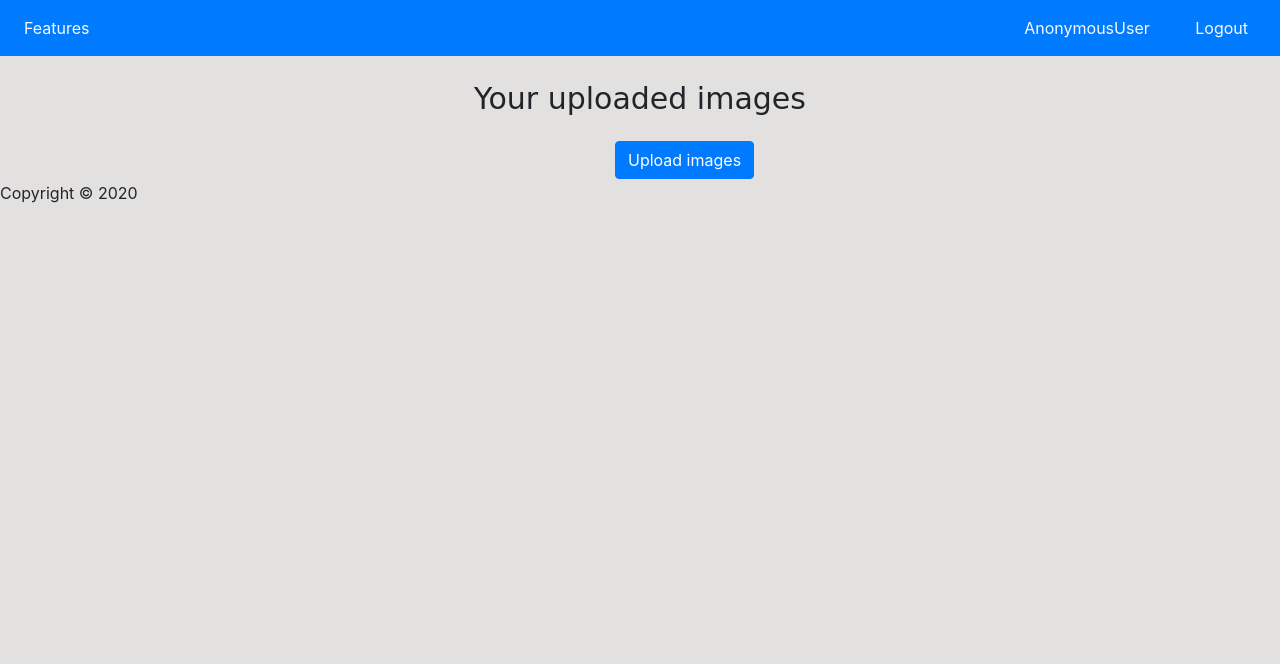
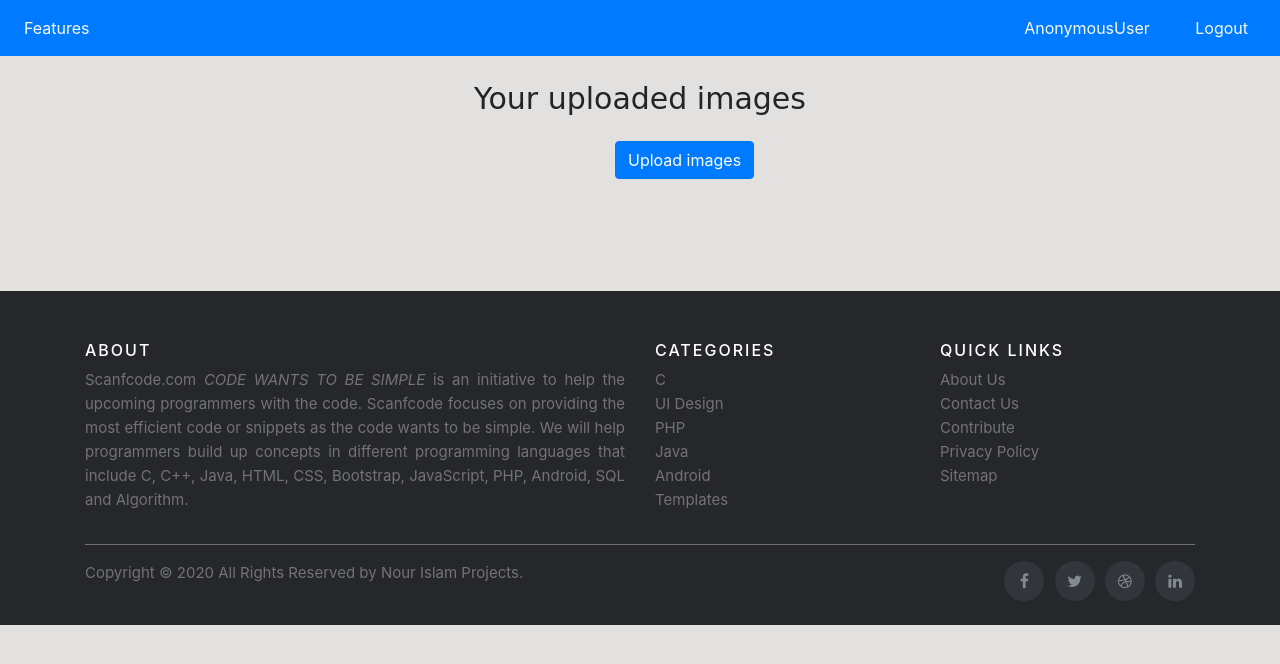
Before and after one commit to sniper0110/ImageFilters, a Django app: template imagefilters/templates/imagefilters/home_page.html in a window 1280 px wide. Shown: the top 664 px of the page. Run offline with Django 3.2, Linux system fonts and the light colour scheme; the template is opened without the code that fills it, so the values that code supplies are empty; some libraries are stand-ins or nearby versions.

Commit message:
adding custom footer the page

```diff
--- a/imagefilters/static/imagefilters/css/custom_css_styles.css
+++ b/imagefilters/static/imagefilters/css/custom_css_styles.css
@@ -141,6 +141,8 @@ background-color: #8ebf42
 }
 
 
+
+
 .main-content{
     display:flex;
     flex-direction:column;
@@ -153,3 +155,7 @@ background-color: #8ebf42
     margin:20px auto 20px auto;
     padding:0;
 }
+
+.my-spacer{
+    margin-bottom:110px;
+}
--- /dev/null
+++ b/imagefilters/static/imagefilters/css/footer.css
@@ -0,0 +1,163 @@
+.site-footer
+{
+  background-color:#26272b;
+  padding:45px 0 20px;
+  font-size:15px;
+  line-height:24px;
+  color:#737373;
+}
+.site-footer hr
+{
+  border-top-color:#bbb;
+  opacity:0.5
+}
+.site-footer hr.small
+{
+  margin:20px 0
+}
+.site-footer h6
+{
+  color:#fff;
+  font-size:16px;
+  text-transform:uppercase;
+  margin-top:5px;
+  letter-spacing:2px
+}
+.site-footer a
+{
+  color:#737373;
+}
+.site-footer a:hover
+{
+  color:#3366cc;
+  text-decoration:none;
+}
+.footer-links
+{
+  padding-left:0;
+  list-style:none
+}
+.footer-links li
+{
+  display:block
+}
+.footer-links a
+{
+  color:#737373
+}
+.footer-links a:active,.footer-links a:focus,.footer-links a:hover
+{
+  color:#3366cc;
+  text-decoration:none;
+}
+.footer-links.inline li
+{
+  display:inline-block
+}
+.site-footer .social-icons
+{
+  text-align:right
+}
+.site-footer .social-icons a
+{
+  width:40px;
+  height:40px;
+  line-height:40px;
+  margin-left:6px;
+  margin-right:0;
+  border-radius:100%;
+  background-color:#33353d
+}
+.copyright-text
+{
+  margin:0
+}
+@media (max-width:991px)
+{
+  .site-footer [class^=col-]
+  {
+    margin-bottom:30px
+  }
+}
+@media (max-width:767px)
+{
+  .site-footer
+  {
+    padding-bottom:0
+  }
+  .site-footer .copyright-text,.site-footer .social-icons
+  {
+    text-align:center
+  }
+}
+.social-icons
+{
+  padding-left:0;
+  margin-bottom:0;
+  list-style:none
+}
+.social-icons li
+{
+  display:inline-block;
+  margin-bottom:4px
+}
+.social-icons li.title
+{
+  margin-right:15px;
+  text-transform:uppercase;
+  color:#96a2b2;
+  font-weight:700;
+  font-size:13px
+}
+.social-icons a{
+  background-color:#eceeef;
+  color:#818a91;
+  font-size:16px;
+  display:inline-block;
+  line-height:44px;
+  width:44px;
+  height:44px;
+  text-align:center;
+  margin-right:8px;
+  border-radius:100%;
+  -webkit-transition:all .2s linear;
+  -o-transition:all .2s linear;
+  transition:all .2s linear
+}
+.social-icons a:active,.social-icons a:focus,.social-icons a:hover
+{
+  color:#fff;
+  background-color:#29aafe
+}
+.social-icons.size-sm a
+{
+  line-height:34px;
+  height:34px;
+  width:34px;
+  font-size:14px
+}
+.social-icons a.facebook:hover
+{
+  background-color:#3b5998
+}
+.social-icons a.twitter:hover
+{
+  background-color:#00aced
+}
+.social-icons a.linkedin:hover
+{
+  background-color:#007bb6
+}
+.social-icons a.dribbble:hover
+{
+  background-color:#ea4c89
+}
+@media (max-width:767px)
+{
+  .social-icons li.title
+  {
+    display:block;
+    margin-right:0;
+    font-weight:600
+  }
+}
--- a/imagefilters/templates/imagefilters/home_page.html
+++ b/imagefilters/templates/imagefilters/home_page.html
@@ -9,13 +9,14 @@
 
     <!--<link rel="stylesheet" type="text/css" href="{% static 'imagefilters/css/image_gallery.css' %}">-->
     <link rel="stylesheet" href="{% static 'imagefilters/css/custom_css_styles.css' %}">
+    <link rel="stylesheet" type="text/css" href="{% static 'imagefilters/css/footer.css' %}">
 
 </head>
 <body>
 
 <section>
 
-    <div class="section-container">
+    <div class="section-container my-spacer">
         <div class="title-context">Your uploaded images</div>
         <div class="main-content">
             <div class="box-2">
@@ -37,9 +38,62 @@
 
 </section>
 
-<footer>
-    Copyright &copy; 2020
+
+
+<!-- Footer -->
+<footer class="site-footer">
+      <div class="container">
+        <div class="row">
+          <div class="col-sm-12 col-md-6">
+            <h6>About</h6>
+            <p class="text-justify">Scanfcode.com <i>CODE WANTS TO BE SIMPLE </i> is an initiative  to help the upcoming programmers with the code. Scanfcode focuses on providing the most efficient code or snippets as the code wants to be simple. We will help programmers build up concepts in different programming languages that include C, C++, Java, HTML, CSS, Bootstrap, JavaScript, PHP, Android, SQL and Algorithm.</p>
+          </div>
+
+          <div class="col-xs-6 col-md-3">
+            <h6>Categories</h6>
+            <ul class="footer-links">
+              <li><a href="">C</a></li>
+              <li><a href="">UI Design</a></li>
+              <li><a href="">PHP</a></li>
+              <li><a href="">Java</a></li>
+              <li><a href="">Android</a></li>
+              <li><a href="">Templates</a></li>
+            </ul>
+          </div>
+
+          <div class="col-xs-6 col-md-3">
+            <h6>Quick Links</h6>
+            <ul class="footer-links">
+              <li><a href="">About Us</a></li>
+              <li><a href="">Contact Us</a></li>
+              <li><a href="">Contribute</a></li>
+              <li><a href="">Privacy Policy</a></li>
+              <li><a href="">Sitemap</a></li>
+            </ul>
+          </div>
+        </div>
+        <hr>
+      </div>
+      <div class="container">
+        <div class="row">
+          <div class="col-md-8 col-sm-6 col-xs-12">
+            <p class="copyright-text">Copyright &copy; 2020 All Rights Reserved by
+         <a href="#">Nour Islam Projects</a>.
+            </p>
+          </div>
+
+          <div class="col-md-4 col-sm-6 col-xs-12">
+            <ul class="social-icons">
+              <li><a class="facebook" href="#"><i class="fa fa-facebook"></i></a></li>
+              <li><a class="twitter" href="#"><i class="fa fa-twitter"></i></a></li>
+              <li><a class="dribbble" href="#"><i class="fa fa-dribbble"></i></a></li>
+              <li><a class="linkedin" href="#"><i class="fa fa-linkedin"></i></a></li>
+            </ul>
+          </div>
+        </div>
+      </div>
 </footer>
+<!-- Footer -->
 
 </body>
 </html>
```
